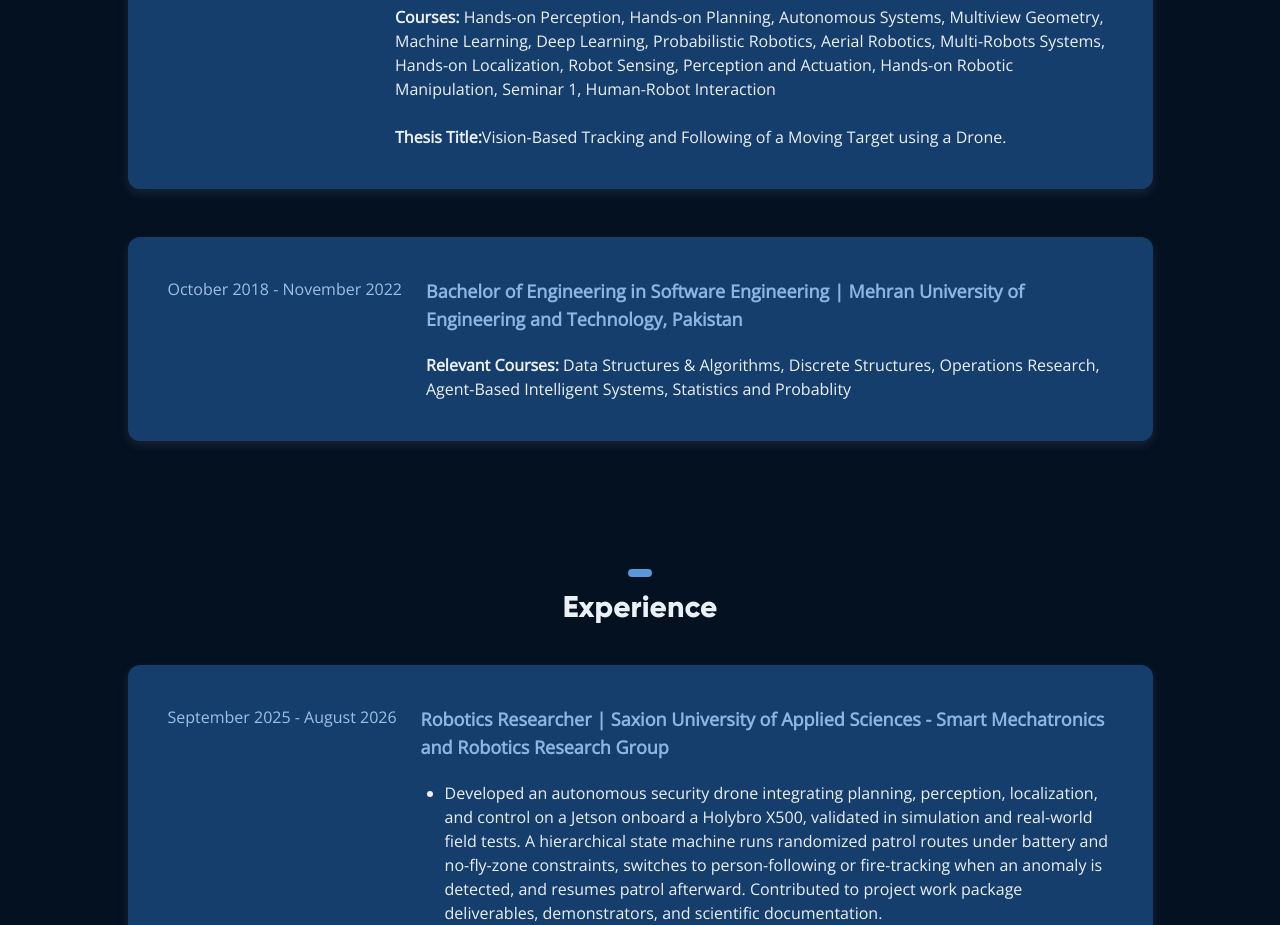
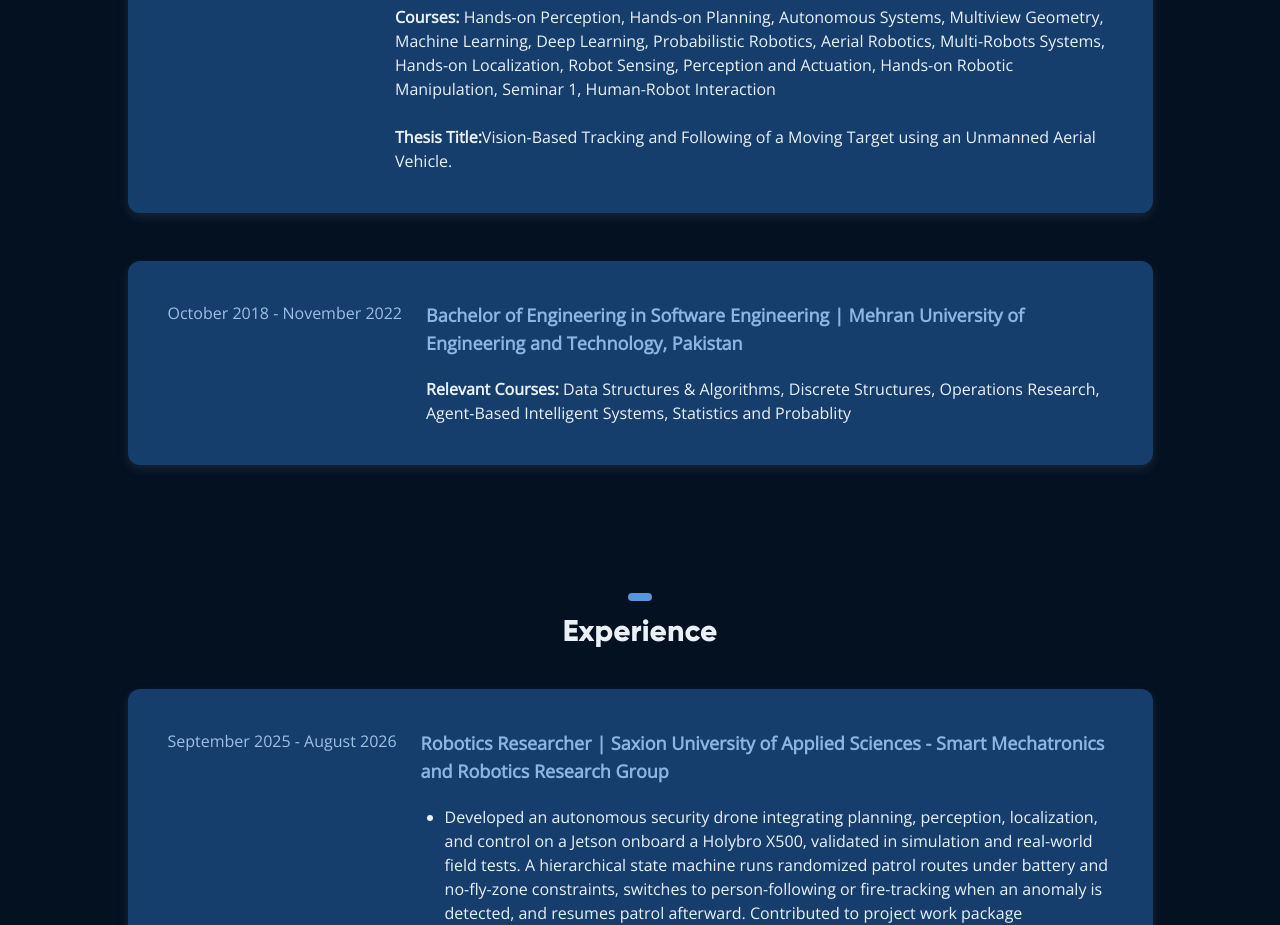
Before and after one commit to FatimaYousif/portfolio-main, a Next.js app: page / in a window 1280 px wide. Shown: the part 1440-2365 px from the top of the page. Built offline with nearby package versions, Linux system fonts and the light colour scheme.

Commit message:
content fix

```diff
--- a/sections/Education.tsx
+++ b/sections/Education.tsx
@@ -20,7 +20,7 @@ function Educations() {
                     <p>Semester III in Zagreb: Multi-Robot Systems,  Aerial Robotics, Robotic Sensing, Perception, & Actuation, Human-Robot Interaction,
                 Deep Learning</p> */}
                 <p><strong>Courses:</strong> Hands-on Perception, Hands-on Planning, Autonomous Systems, Multiview Geometry, Machine Learning, Deep Learning, Probabilistic Robotics, Aerial Robotics, Multi-Robots Systems, Hands-on Localization, Robot Sensing, Perception and Actuation, Hands-on Robotic Manipulation, Seminar 1, Human-Robot Interaction</p>
-                <p><strong>Thesis Title:</strong>Vision-Based Tracking and Following of a Moving Target using a Drone.    <br />
+                <p><strong>Thesis Title:</strong>Vision-Based Tracking and Following of a Moving Target using an Unmanned Aerial Vehicle.    <br />
                 </p>
                 {/* <strong>Thesis grade:</strong> 8.70 / 10</p> */}
                 {/* <p><strong>Grade:</strong> 8.45 / 10 (Spanish scale) */}
```
